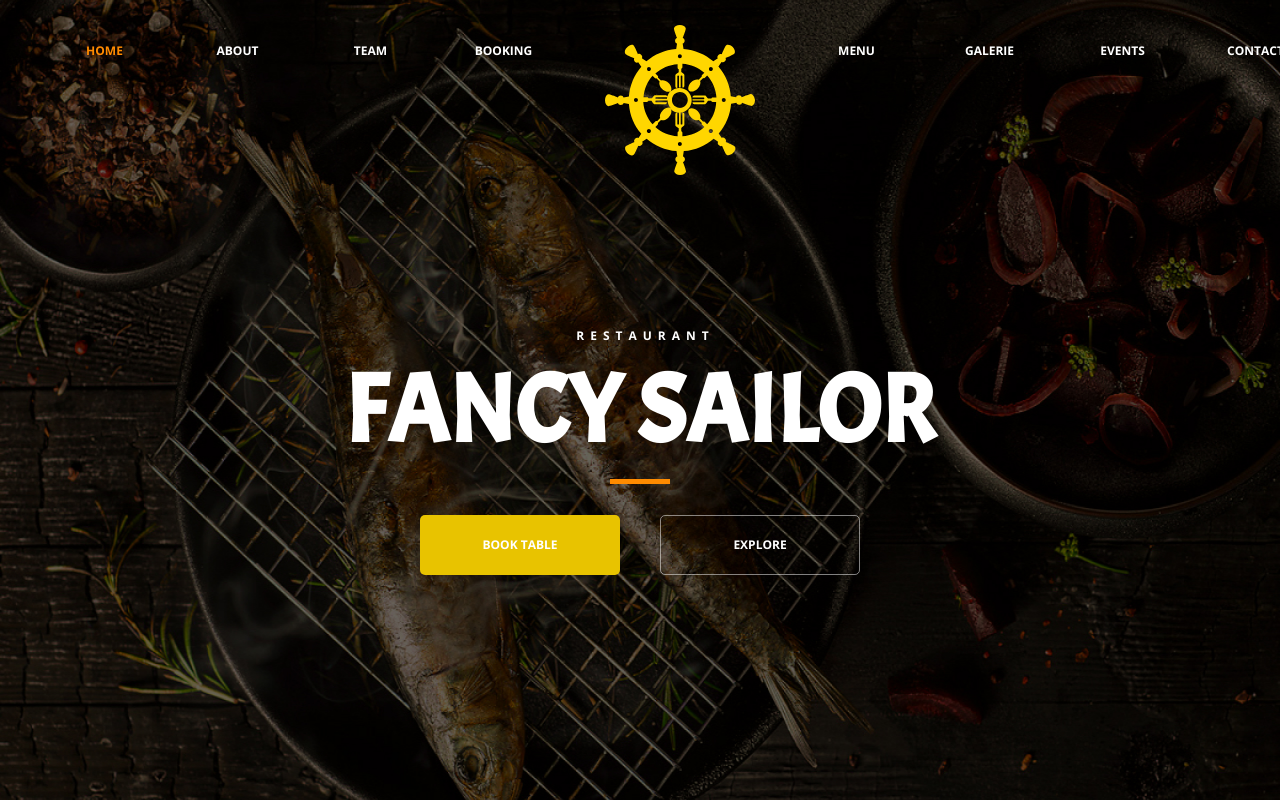
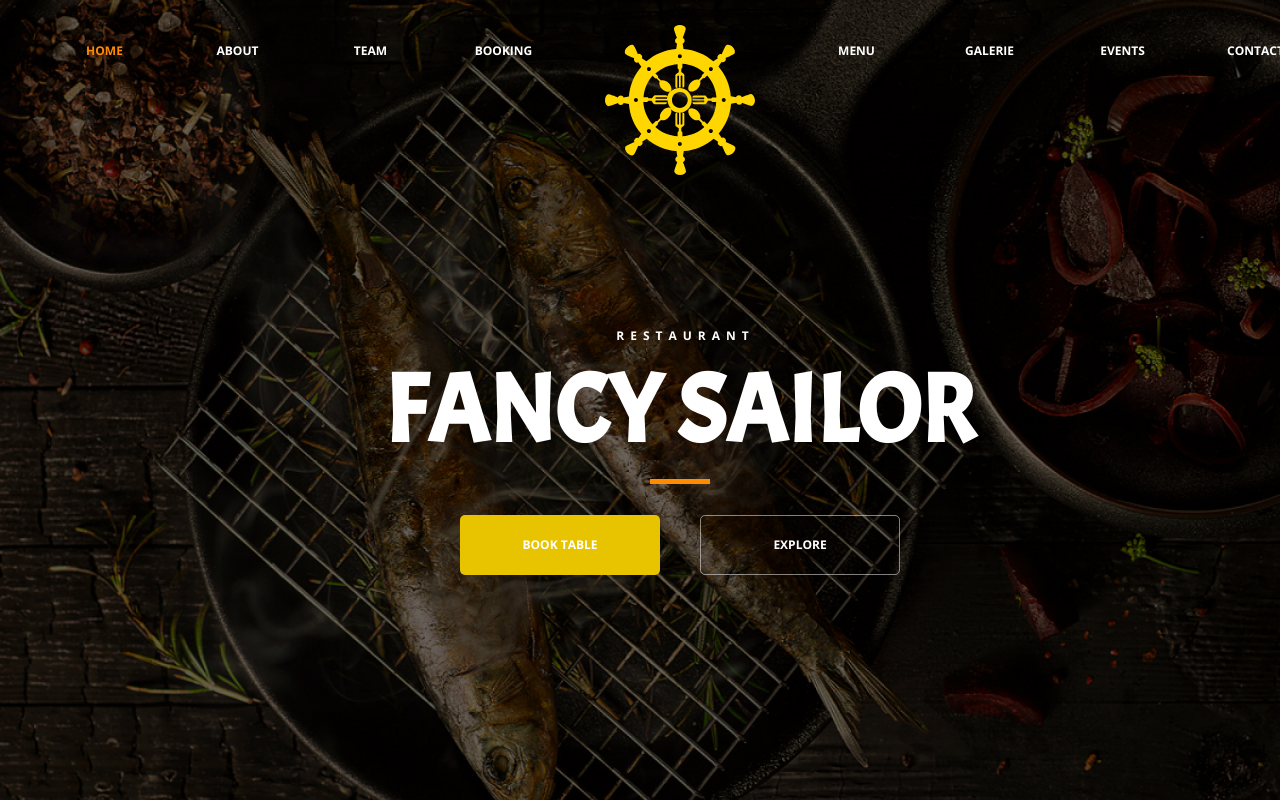
Before and after one commit to 777Antoniy777/A2-internship, a website: page 0. Test/source/index.html in a window 1280 px wide. Shown: the top 802 px of the page. Drawn offline with nearby package versions, Linux system fonts and the light colour scheme; files that its build step writes are made by us from their sources.

Commit message:
small fixes

```diff
--- a/0. Test/source/sass/global.scss
+++ b/0. Test/source/sass/global.scss
@@ -66,7 +66,7 @@ body {
 
 @media (min-width: $desktop-width) {
   body {
-    min-width: $desktop-width;
+    min-width: 1360px;
   }
 
   .site-wrapper {
```
